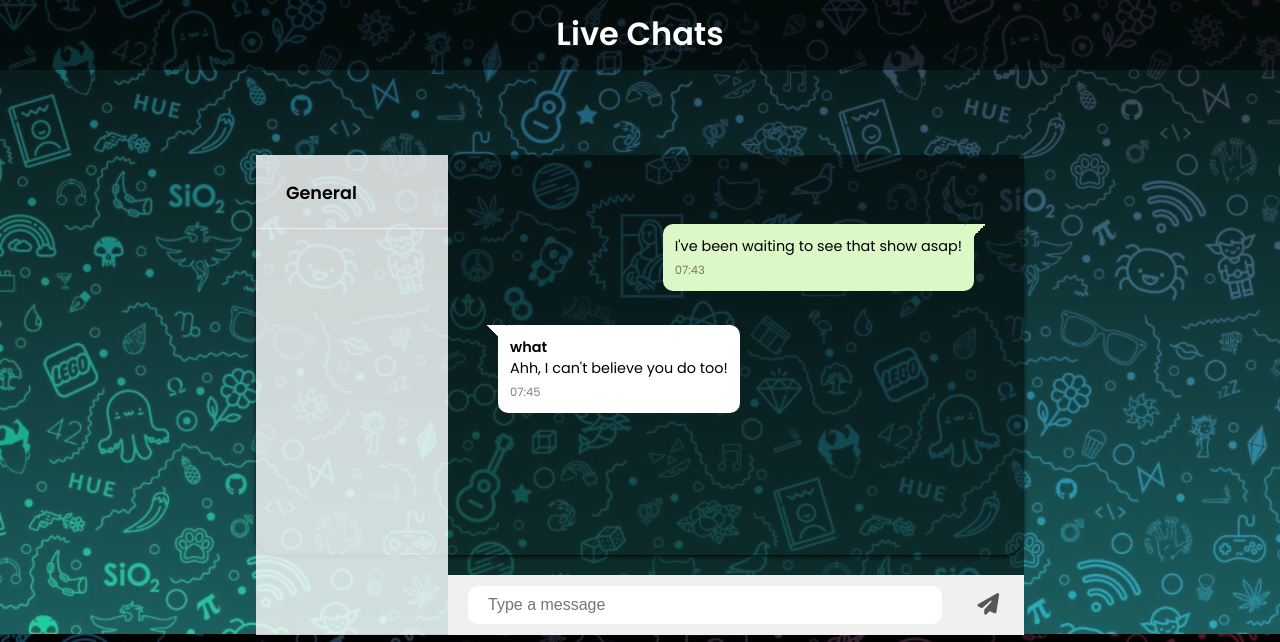
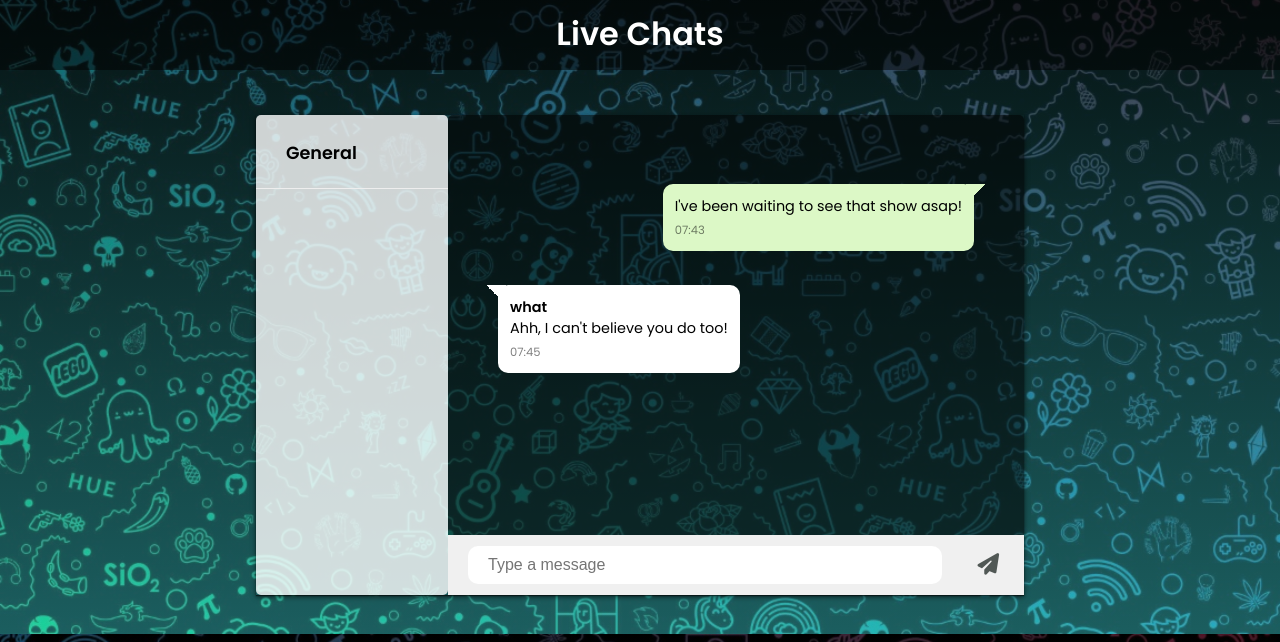
Before and after one commit to akarsh911/TaskManager-CCS, a PHP site: page /html/view_chats.html in a window 1280 px wide. Shown: the part 166-808 px from the top of the page. Run offline with PHP 8.4, Linux system fonts and the light colour scheme; some libraries are stand-ins or nearby versions.

Commit message:
Update view_chats.css

```diff
--- a/css/view_chats.css
+++ b/css/view_chats.css
@@ -1,28 +1,29 @@
 .main-container {
-    position: relative;
+    position: center;
     width: 60vw;
     max-width: 100%;
-    height: 50vh;
+    height: 60vh;
     background: none;
     display: flex;
-    border-radius: 20px;
     box-shadow: 0px 1px 1px 0 rgba(0, 0, 0, 0.5), 0px 2px 5px 0 rgba(0, 0, 0, 0.6);
 }
 
 .main-container .left-container {
     position: relative;
-    width: 30%;
-    height: 120%;
-    flex: 30%;
-    background-color: rgba(255, 255, 255, 0.8);
+    width: 25%;
+    height: 100%;
+    flex: 25%;
+    border-radius: 5px;
+    background: rgba(255, 255, 255, 0.8);
 }
 
 .main-container .right-container {
     position: relative;
-    width: 90%;
-    height: 120%;
-    flex: 90%;
-    background: rgba(0, 0, 0, 0.50);
+    width: 75%;
+    height: 100%;
+    flex: 75%;
+    border-radius: 5px;
+    background: rgba(0, 0, 0, 0.54);
 }
 
 .main-container .right-container::before {
```
